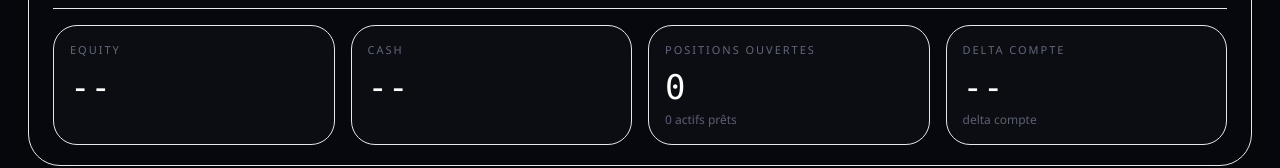
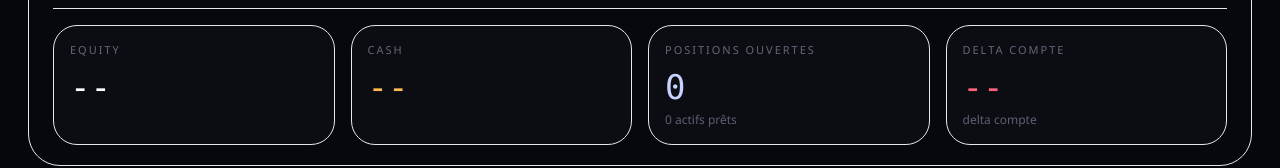
Before and after one commit to Pioneer466/warbitrer_live, a Next.js app: page / in a window 1280 px wide. Shown: the part 183-351 px from the top of the page. Built offline with nearby package versions, Linux system fonts and the light colour scheme; no server answers; the database is empty.

Commit message:
interface

```diff
--- a/src/components/portfolio-client.tsx
+++ b/src/components/portfolio-client.tsx
@@ -89,7 +89,7 @@ export function PortfolioClient() {
             label={portfolioHeadlineLabel}
             value={pnl ? formatCurrency(portfolioHeadlineValue) : "--"}
             meta={portfolioHeadlineMeta}
-            tone={pnl && portfolioHeadlineValue >= 0 ? "cyan" : "rose"}
+            tone={pnl && portfolioHeadlineValue >= 0 ? "emerald" : "rose"}
           />
         </div>
       </section>
@@ -182,10 +182,27 @@ function SummaryCell({
   return (
     <div className="rounded-[24px] border border-white/6 bg-white/[0.02] px-4 py-4">
       <div className="text-[11px] uppercase tracking-[0.18em] text-mist/65">{label}</div>
-      <div className="mt-3 font-mono text-[34px] leading-none text-white">{value}</div>
+      <div className={`mt-3 font-mono text-[34px] leading-none ${getSummaryValueToneClass(tone)}`}>{value}</div>
       {meta ? <div className="mt-2 text-xs text-mist/60">{meta}</div> : null}
     </div>
   );
+}
+
+function getSummaryValueToneClass(tone: Tone) {
+  switch (tone) {
+    case "cyan":
+      return "text-cyan";
+    case "amber":
+      return "text-amber";
+    case "rose":
+      return "text-rose";
+    case "emerald":
+      return "text-emerald-300";
+    case "indigo":
+      return "text-indigo-200";
+    default:
+      return "text-white";
+  }
 }
 
 function MiniStat({
```
